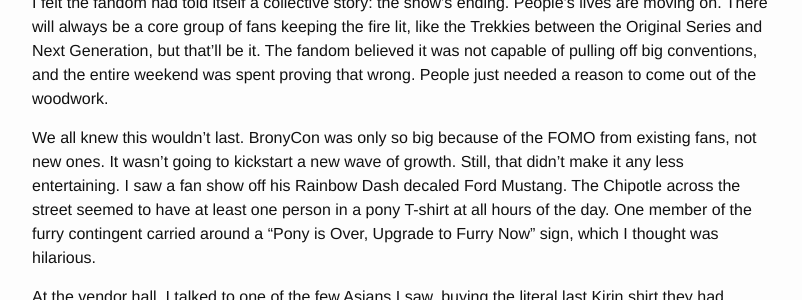
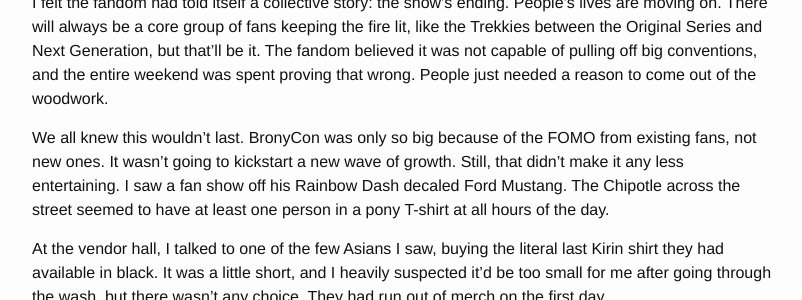
Before and after one commit to alexirpan/alexirpan.github.io, a Jekyll site: the page built from _posts/2021-12-23-why-mlp.markdown, in a window 1280 px wide and 900 px high, scrolled down 16060 px, cut to the strip 131-431 px from the top of the window. Shown: the whole strip, without its empty margins (238-1040 px from the left). Built offline with Jekyll 4.4.1, drawn with Linux system fonts in a browser that asks for light colours; nearby versions of some CDN libraries; comment, search, counter and statistics services are not loaded.

Commit message:
Cutting the furry sentence because it's really not that relevant?

```diff
--- a/_posts/2021-12-23-why-mlp.markdown
+++ b/_posts/2021-12-23-why-mlp.markdown
@@ -566,8 +566,7 @@ from existing fans, not new ones. It wasn't going to kickstart a new wave of
 growth.
 Still, that didn't make it any less entertaining. I saw a fan show off his Rainbow Dash decaled
 Ford Mustang. The Chipotle across the street seemed to have at least one person in a pony T-shirt
-at all hours of the day. One member of the furry contingent carried around a "Pony is Over, Upgrade
-to Furry Now" sign, which I thought was hilarious.
+at all hours of the day.
 
 At the vendor hall, I talked to one of the few Asians
 I saw, buying the literal last Kirin shirt they had available in black. It was a little short, and I
```
